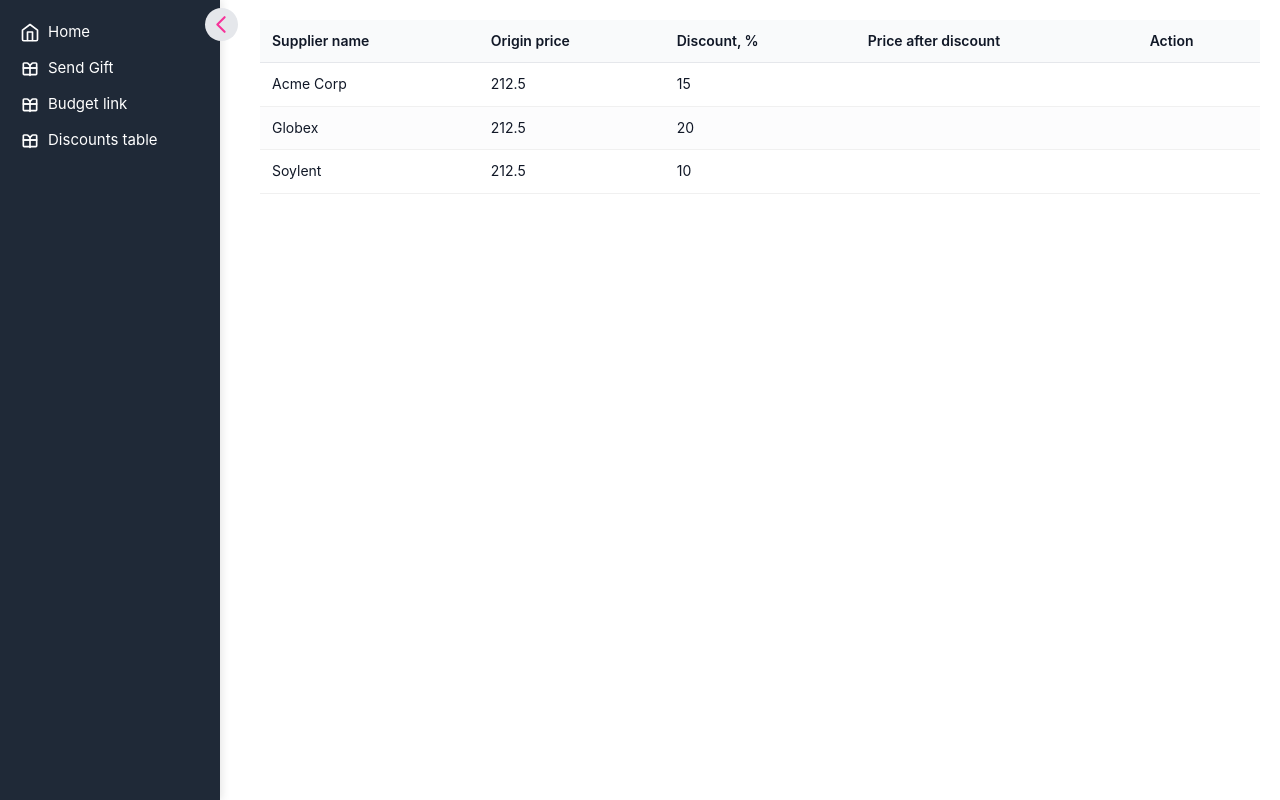
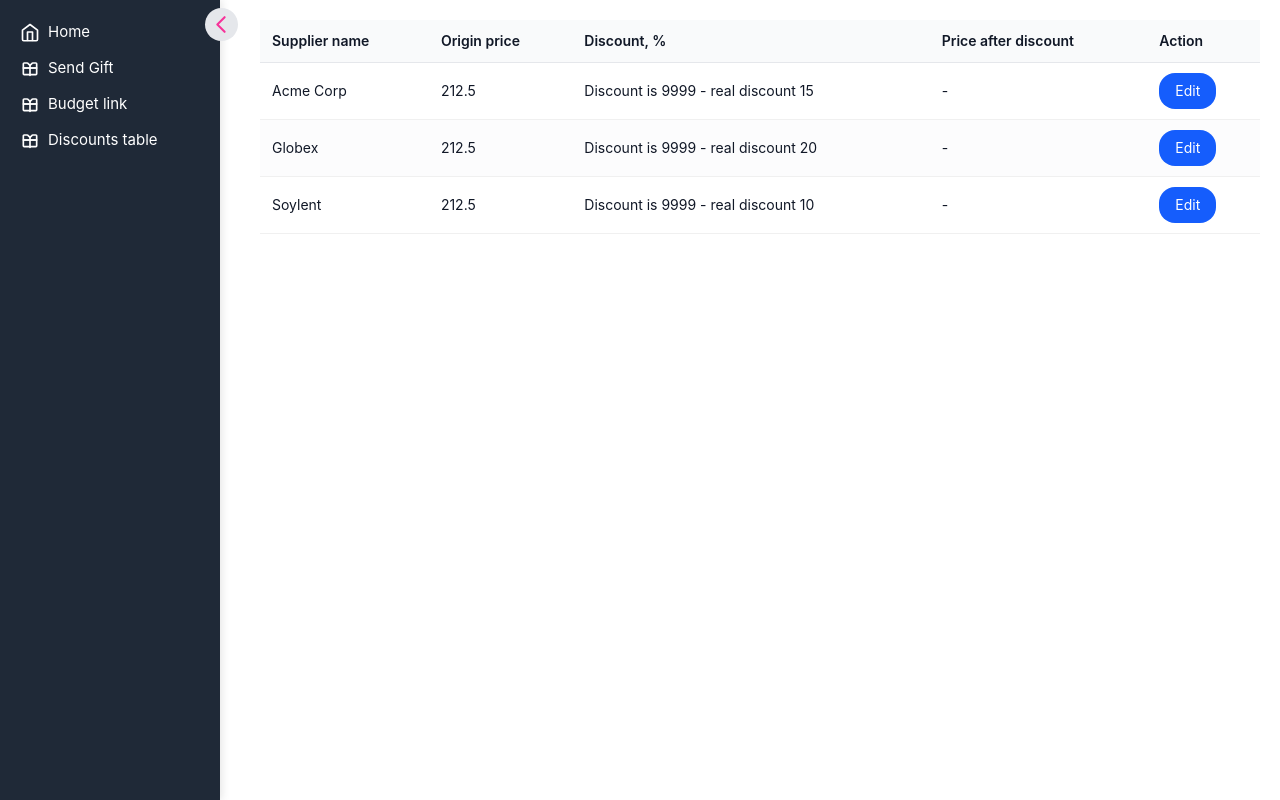
Before and after one commit to Misha158/vue-project, a Vue app: page /discount-suppliers in a window 1280 px wide. Built offline with nearby package versions, Linux system fonts and the light colour scheme.

Commit message:
Save UiTable v3

```diff
--- a/src/components/ui-table/UiTable.vue
+++ b/src/components/ui-table/UiTable.vue
@@ -2,7 +2,11 @@
   <div class="ui-table-wrapper">
     <table class="ui-table">
       <UiTableHeader :columns="columns" />
-      <UiTableBody :data="data" :columns="columns" />
+      <UiTableBody :data="data" :columns="columns">
+        <template v-for="(_, slotName) in $slots" #[slotName]="slotProps">
+          <slot :name="slotName" v-bind="slotProps" />
+        </template>
+      </UiTableBody>
     </table>
   </div>
 </template>
--- a/src/components/ui-table/UiTableBody.vue
+++ b/src/components/ui-table/UiTableBody.vue
@@ -2,7 +2,10 @@
   <tbody>
     <tr v-for="(row, rowIndex) in data" :key="rowIndex" class="ui-table__tr">
       <td v-for="(column, colIndex) in columns" :key="column.key" class="ui-table__td">
-        {{ row[column.key] }}
+        <slot v-if="column.slotName" :name="column.slotName" :row="row"> </slot>
+        <div v-else>
+          {{ formatCell(row[column.key]) }}
+        </div>
       </td>
     </tr>
   </tbody>
@@ -17,6 +20,11 @@
 }
 
 const props = defineProps<Props>();
+
+const formatCell = (value: any) => {
+  if (value === null) return '-';
+  return value;
+};
 </script>
 
 <style scoped>
--- a/src/types/ui-table.ts
+++ b/src/types/ui-table.ts
@@ -1,4 +1,5 @@
 export interface Column {
   key: string;
   label: string;
+  slotName?: string;
 }
--- a/src/views/Discount/DiscountsView.vue
+++ b/src/views/Discount/DiscountsView.vue
@@ -1,15 +1,20 @@
 <template>
   <div>
     <UiTable :data="supplierDiscounts" :columns="columns">
-      <!--      <template #originPrice>-->
-      <!--        <div>Origin price is 9999</div>-->
-      <!--      </template>-->
+      <template #discount="{ row }">
+        <div>Discount is 9999 - real discount {{ row.discount }}</div>
+      </template>
+
+      <template #action="{ row }">
+        <UiButton>Edit</UiButton>
+      </template>
     </UiTable>
   </div>
 </template>
 
 <script setup lang="ts">
 import UiTable from '@/components/ui-table/UiTable.vue';
+import UiButton from '@/components/UiButton.vue';
 
 type SupplierRow = {
   id: string | number;
@@ -62,6 +67,7 @@
   {
     key: 'discount',
     label: 'Discount, %',
+    slotName: 'discount',
   },
   {
     key: 'discountedPrice',
@@ -70,6 +76,7 @@
   {
     key: 'action',
     label: 'Action',
+    slotName: 'action',
   },
 ];
 
```
